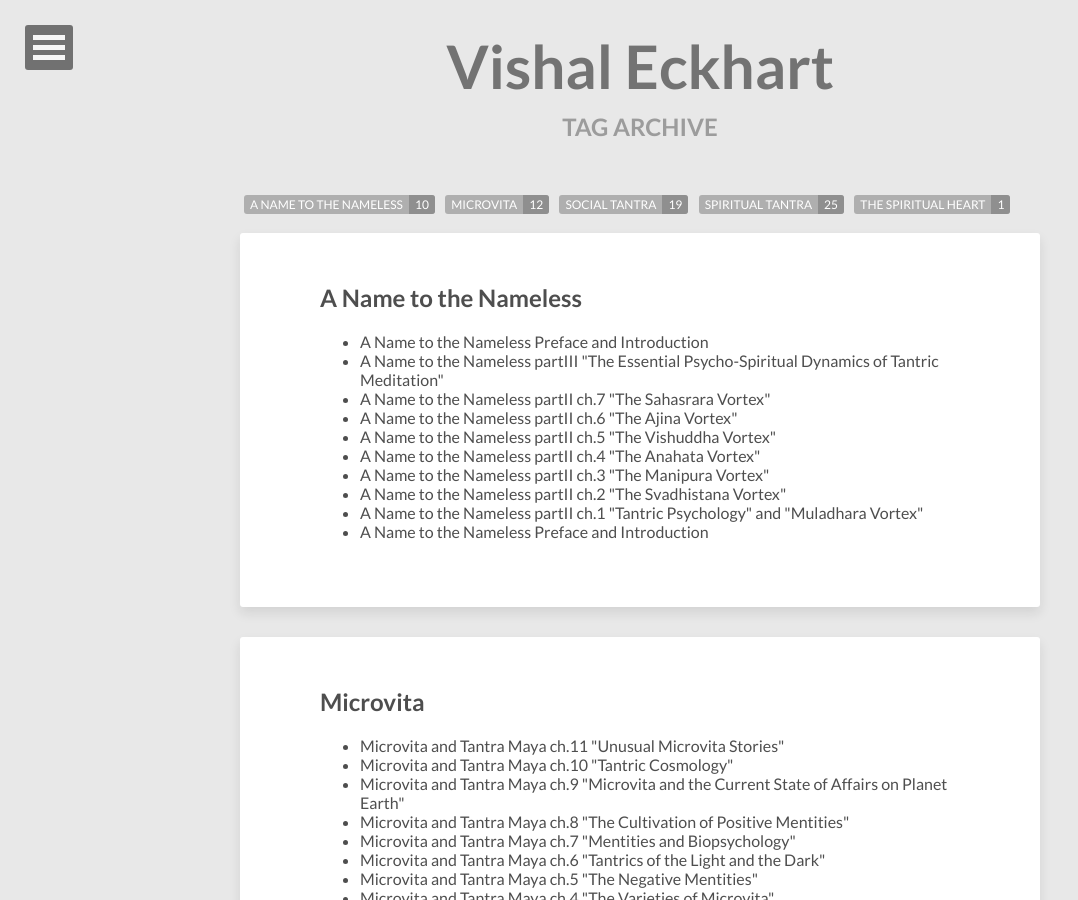
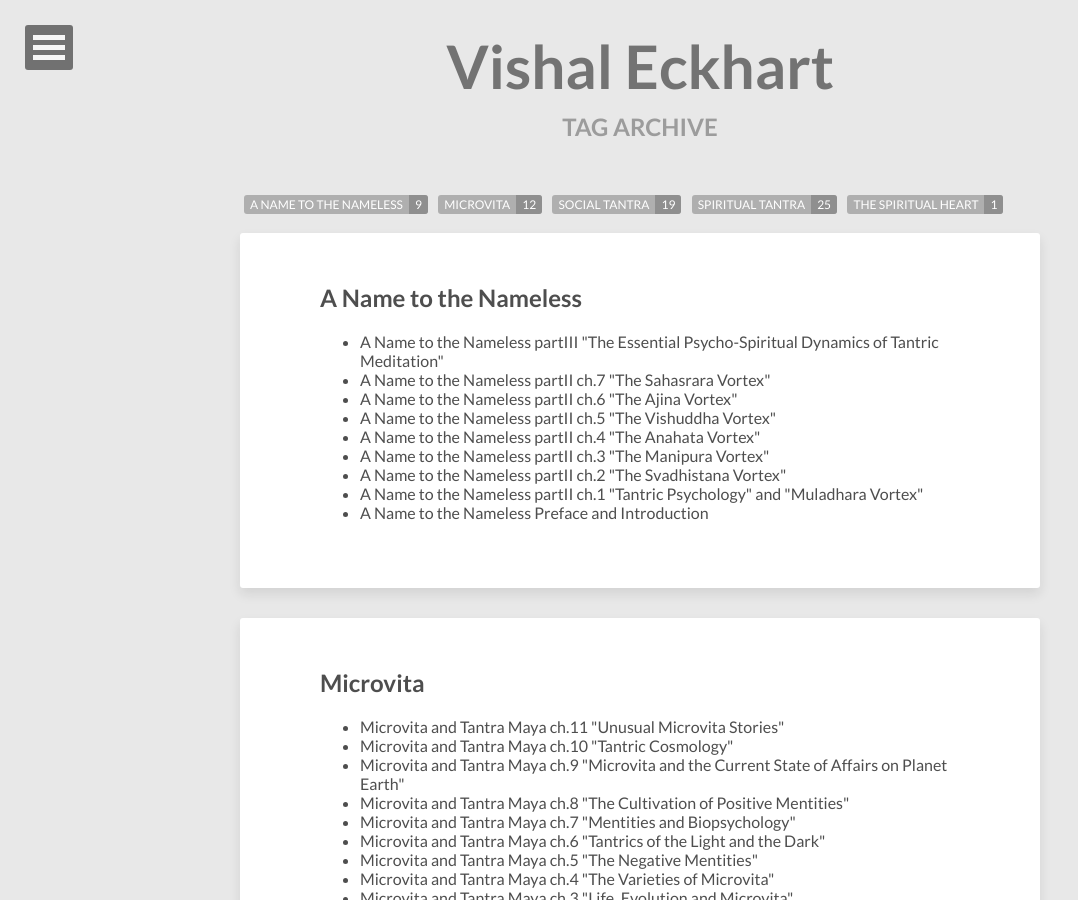
Before and after one commit to anandamurtiidiscursos/anandamurtiidiscursos.github.io, a Jekyll site: the page built from tags/index.html, in a window 1280 px wide and 900 px high. Shown: the whole window, without its empty margins (0-1078 px from the left). Built offline with Jekyll 4.4.1, drawn with Linux system fonts in a browser that asks for light colours; nearby versions of some CDN libraries.

Commit message:
_posts/2015-09-03-Preface-to-A-Name-To-The-Nameless.md~

```diff
--- a/_posts/2015-09-03-Preface-to-A-Name-To-The-Nameless.md
+++ b/_posts/2015-09-03-Preface-to-A-Name-To-The-Nameless.md
@@ -1,7 +1,5 @@
 ---
 title: A Name to the Nameless  Preface and Introduction
-tags:
-  - A Name to the Nameless
 comments: true
 layout: post
 published: true
```
Also changed, not shown: 1 other file.
